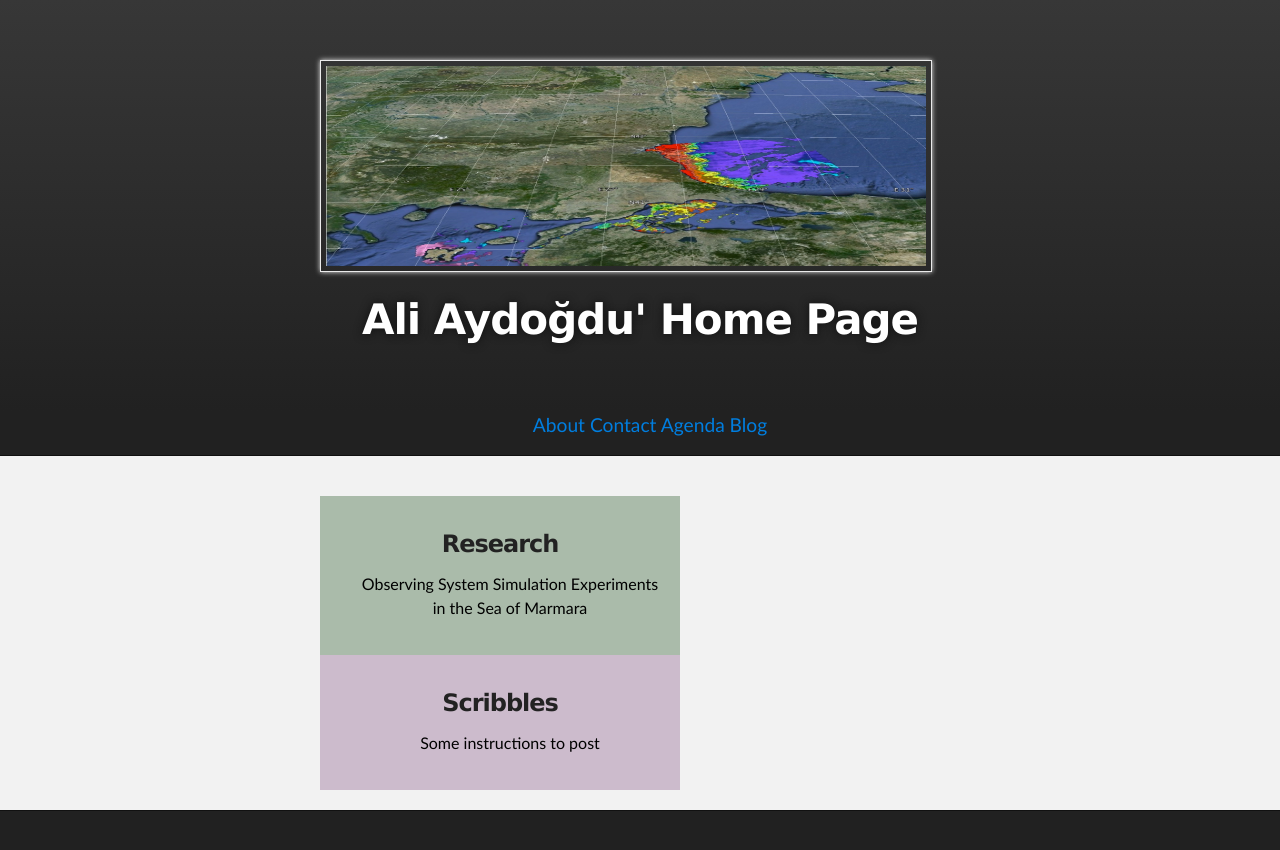
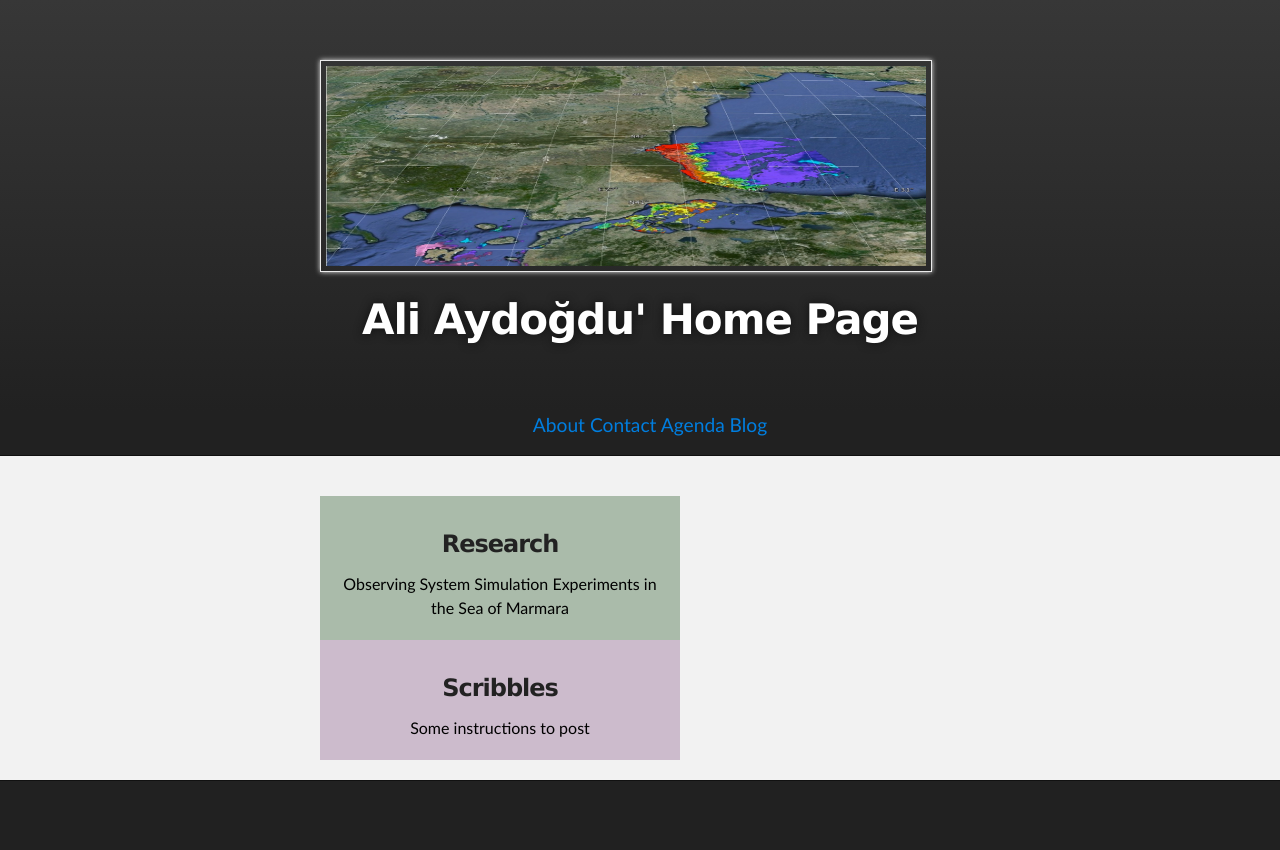
Before and after one commit to aydogduali/aydogduali.github.io, a Jekyll site: the page built from blog/index.md, in a window 1280 px wide. Shown: the top 850 px of the page. Built offline with Jekyll 4.4.1, drawn with Linux system fonts in a browser that asks for light colours; the repository's description, which GitHub fills in, is left out.

Commit message:
updated blog

```diff
--- a/blog/index.md
+++ b/blog/index.md
@@ -1,30 +1,22 @@
 ---
 layout: twocolumn
-
 title: deneme
 ---
 
 <div class="row">
-  <div class="column" style="background-color:#aba;">
-
- <h3>Research</h3>
- <ul>
+  <div class="column" style="background-color:#aba;"><h3>Research</h3>
    {% for post in site.posts %}
      {% if post.category == 'outreach' %}
        <a href="{{ post.url }}"><span style="color:black">{{ post.title }}</span></a>
      {% endif %}
    {% endfor %}
- </ul>
  </div>
- <div class="column" style="background-color:#cbc;">
- <h3>Scribbles</h3>
- <ul>
+ <div class="column" style="background-color:#cbc;"><h3>Scribbles</h3>
  {% for post in site.posts %}
      {% if post.category == 'blog' %}
        <a href="{{ post.url }}"><span style="color:black">{{ post.title }}</span></a>
      {% endif %}
    {% endfor %}
- </ul>
  </div>
 </div>
 
```
